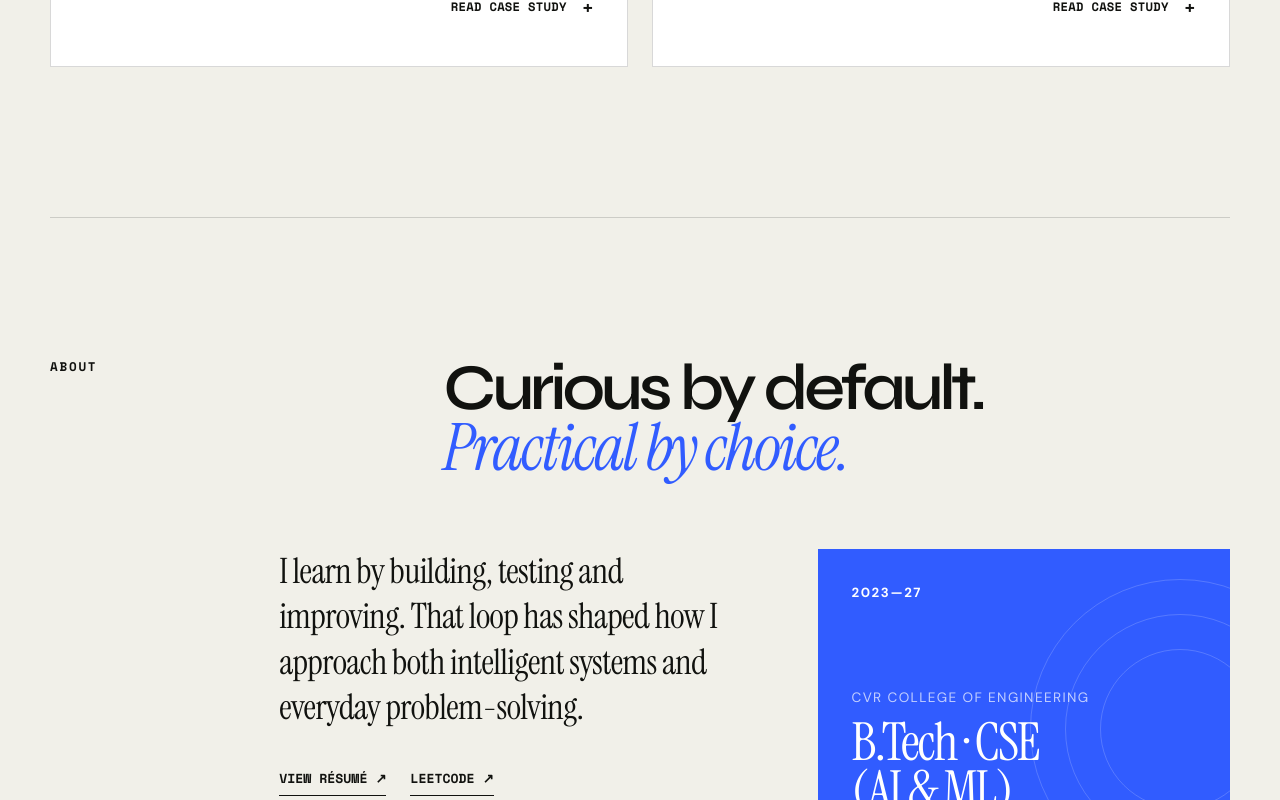
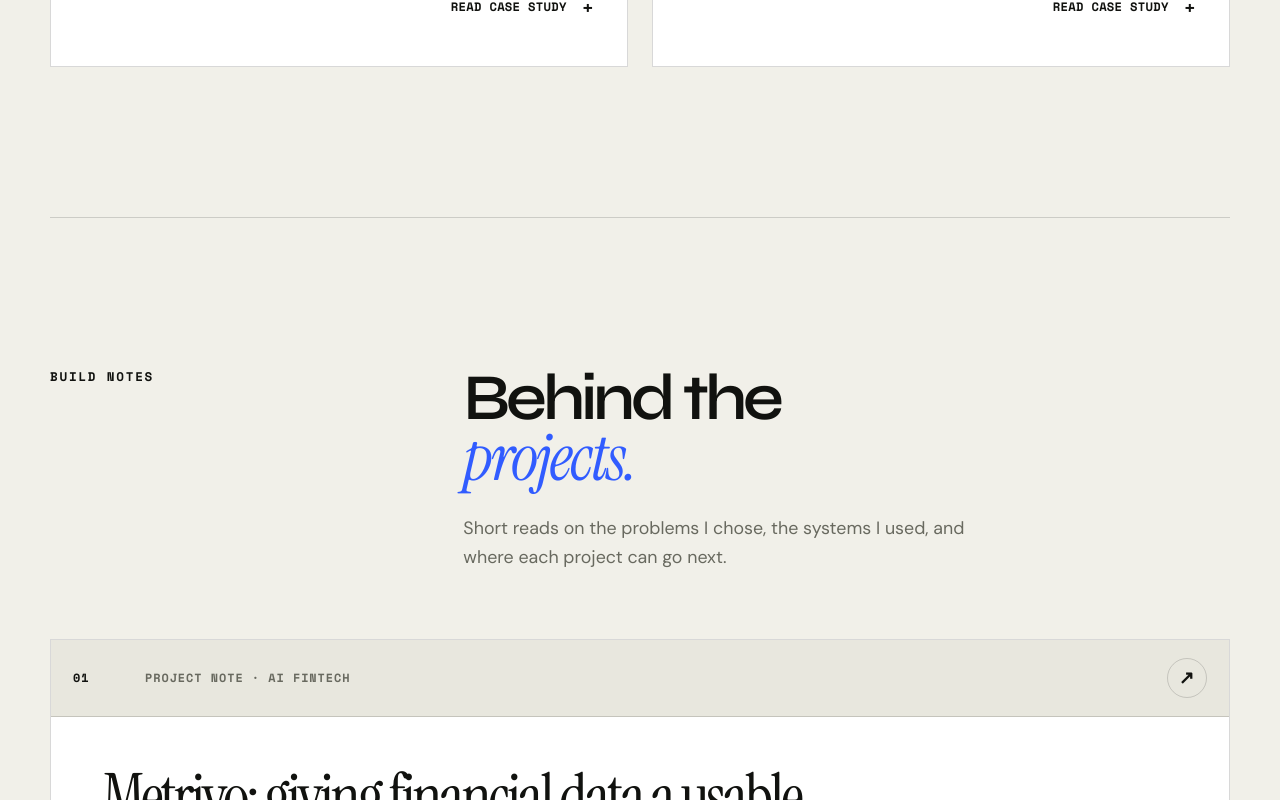
Before and after one commit to devakhil06/portfolio, a Next.js app: page / in a window 1280 px wide. Shown: the part 2000-2800 px from the top of the page. Built offline with nearby package versions, Linux system fonts and the light colour scheme.

Commit message:
Add project blogs section

```diff
--- a/app/page.tsx
+++ b/app/page.tsx
@@ -45,6 +45,41 @@ const projects = [
     problem: "Small teams often split their work across chats, documents and spreadsheets, making ownership and progress difficult to follow.",
     build: "Built a shared workspace where teams can create projects, assign tasks, upload files and receive real-time updates from one interface.",
     engineering: "React and Vite frontend, Express APIs, JWT authentication, MongoDB persistence, Cloudinary uploads and Socket.IO collaboration.",
+  },
+];
+
+const blogs = [
+  {
+    number: "01",
+    label: "PROJECT NOTE · AI FINTECH",
+    title: "Metrivo: giving financial data a usable voice.",
+    href: "https://github.com/devakhil06/Metrivo",
+    problem:
+      "Small businesses often hold their financial story across UPI statements, bank records and spreadsheets. The data exists, but turning it into a clear view of revenue, expenses and risks takes time and manual effort.",
+    why:
+      "Metrivo is designed to shorten the distance between raw transactions and a decision. Its Analyst uses verified data tools so questions about the business are answered from the user's own records, rather than with generic chatbot responses.",
+    stack: ["Next.js", "React", "TypeScript", "Tailwind CSS", "Python", "MongoDB"],
+    future: [
+      "Support more financial-statement formats and ingestion paths.",
+      "Make forecasting and anomaly explanations more configurable for each business.",
+      "Expand the AI Analyst into a more guided planning workflow.",
+    ],
+  },
+  {
+    number: "02",
+    label: "PROJECT NOTE · COLLABORATION",
+    title: "SyncNode: one clear place for team work.",
+    href: "https://github.com/devakhil06/SyncNode",
+    problem:
+      "Small teams commonly spread work across chats, notes and spreadsheets. Tasks lose context, ownership becomes unclear and deadlines are easy to miss.",
+    why:
+      "SyncNode brings workspaces, projects, tasks, files and live updates together so students and small teams can spend less time searching for information and more time moving work forward.",
+    stack: ["React", "Vite", "Node.js", "Express", "MongoDB", "Socket.IO", "Cloudinary", "JWT"],
+    future: [
+      "Add drag-and-drop task planning and a calendar view.",
+      "Introduce notifications, team roles and task comments.",
+      "Build activity history and a dark-mode experience.",
+    ],
   },
 ];
 
@@ -177,6 +212,7 @@ export default function Home() {
         </a>
         <nav id="main-navigation" className={menuOpen ? "nav-links is-open" : "nav-links"} aria-label="Main navigation">
           <a href="#work" onClick={closeMenu}>Work</a>
+          <a href="#blogs" onClick={closeMenu}>Blogs</a>
           <a href="#about" onClick={closeMenu}>About</a>
           <a href="#credentials" onClick={closeMenu}>Credentials</a>
         </nav>
@@ -307,6 +343,50 @@ export default function Home() {
         </div>
       </section>
 
+      <section className="section blogs-section" id="blogs">
+        <div className="blogs-heading reveal">
+          <p className="kicker">BUILD NOTES</p>
+          <div>
+            <h2>Behind the<br /><em>projects.</em></h2>
+            <p>Short reads on the problems I chose, the systems I used, and where each project can go next.</p>
+          </div>
+        </div>
+
+        <div className="blog-list">
+          {blogs.map((blog) => (
+            <article className="blog-card reveal" key={blog.title}>
+              <div className="blog-card-meta">
+                <span>{blog.number}</span>
+                <span>{blog.label}</span>
+                <a href={blog.href} target="_blank" rel="noreferrer" aria-label={`Open ${blog.title} on GitHub`}><Arrow diagonal /></a>
+              </div>
+              <div className="blog-card-body">
+                <h3>{blog.title}</h3>
+                <div className="blog-copy-grid">
+                  <div>
+                    <span>Problem</span>
+                    <p>{blog.problem}</p>
+                  </div>
+                  <div>
+                    <span>Why this exists</span>
+                    <p>{blog.why}</p>
+                  </div>
+                </div>
+                <div className="blog-stack" aria-label={`${blog.title} technology stack`}>
+                  {blog.stack.map((item) => <span key={item}>{item}</span>)}
+                </div>
+                <details className="blog-future">
+                  <summary>Future development <span aria-hidden="true">+</span></summary>
+                  <ul>
+                    {blog.future.map((item) => <li key={item}>{item}</li>)}
+                  </ul>
+                </details>
+              </div>
+            </article>
+          ))}
+        </div>
+      </section>
+
       <section className="section about-section" id="about">
         <div className="about-intro reveal">
           <p className="kicker">ABOUT</p>
```
